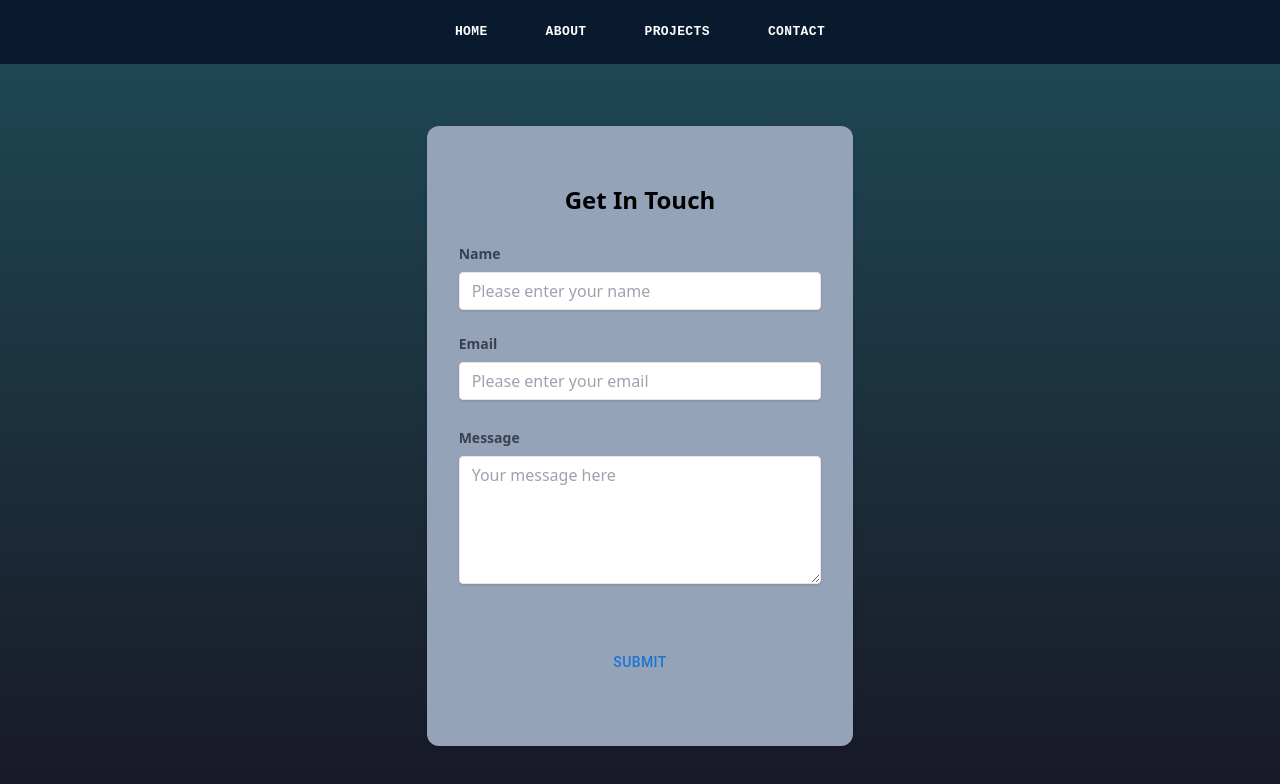
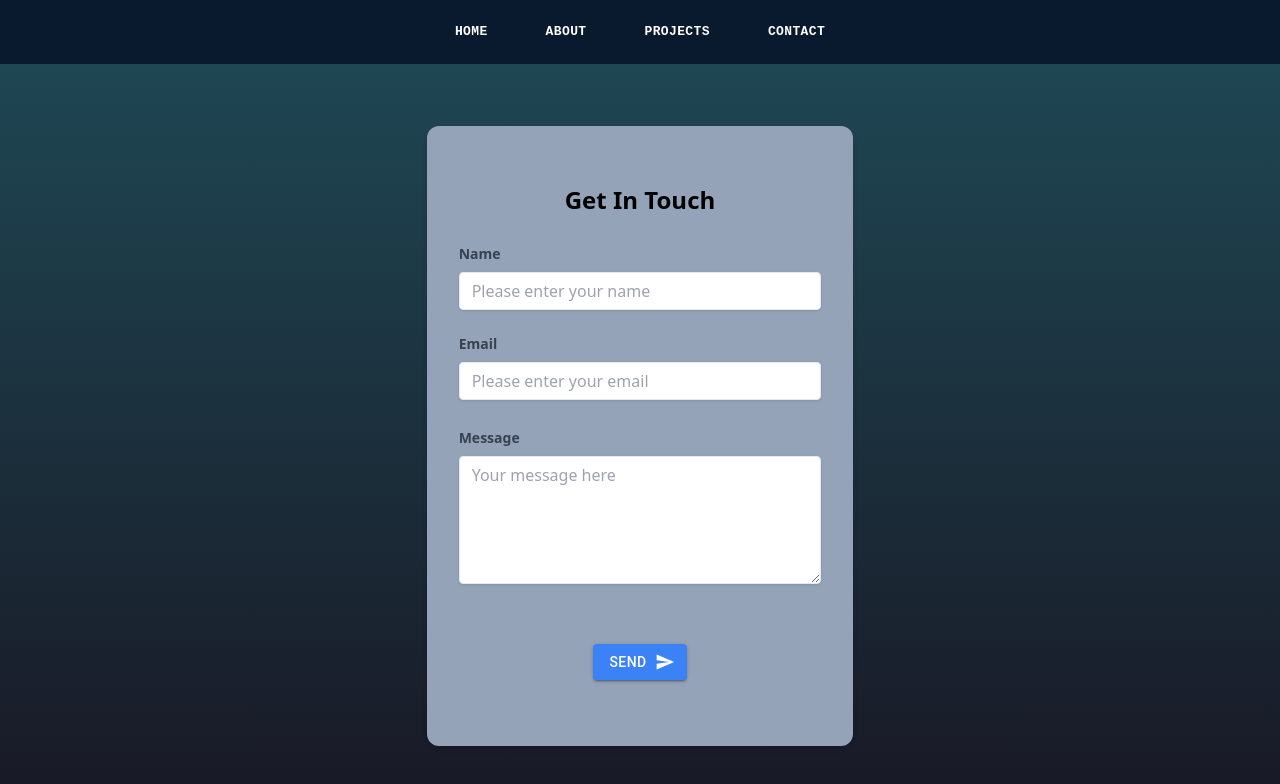
Before and after one commit to yiahmed/portfolio_template, a Next.js app: page /contact in a window 1280 px wide. Shown: the top 784 px of the page. Built offline with nearby package versions, Linux system fonts and the light colour scheme.

Commit message:
updated contact button

```diff
--- a/components/contact form/contactForm.js
+++ b/components/contact form/contactForm.js
@@ -4,6 +4,7 @@ import emailjs from "@emailjs/browser";
 import { toast, ToastContainer } from "react-toastify";
 import "react-toastify/dist/ReactToastify.css";
 import { Button } from "@mui/material";
+import SendIcon from "@mui/icons-material/Send";
 
 const ContactForm = () => {
   const {
@@ -131,11 +132,15 @@ const ContactForm = () => {
 
           <div className="flex items-center justify-center">
             <Button
-              className="bg-blue-500 hover:bg-blue-700 text-white font-bold py-2 px-4 rounded focus:outline-none focus:shadow-outline"
+              style={{
+                backgroundColor: "#3B82F6",
+              }}
+              variant="contained"
+              endIcon={<SendIcon />}
               type="submit"
               onClick={handleButtonClick}
             >
-              Submit
+              Send
             </Button>
           </div>
         </form>
```
